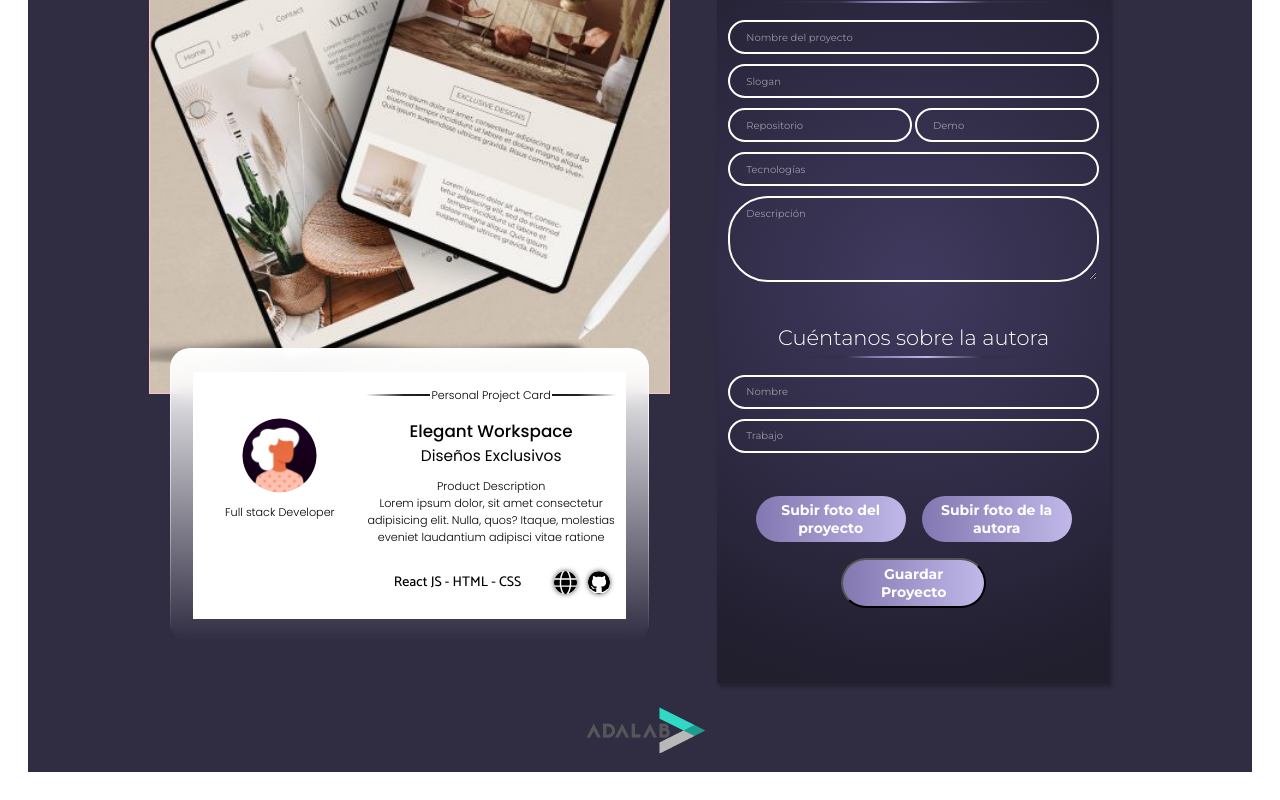
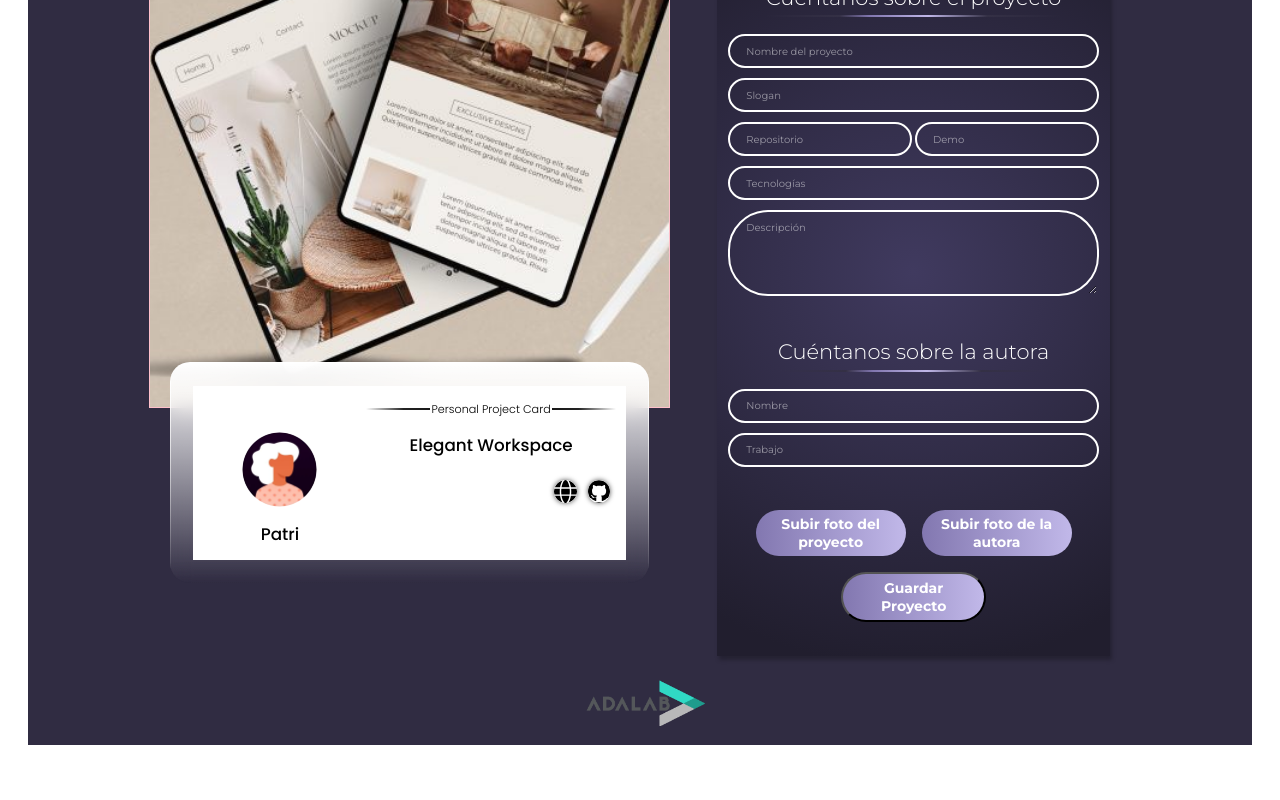
Before and after one commit to PatriXcX/Project-promo-B-pt-module-3-team-2, a React (Vite) app: page / in a window 1280 px wide. Shown: the part 452-1252 px from the top of the page. After the commit the page ends 1225 px from the top, so only its background shows below. Built offline with nearby package versions, Linux system fonts and the light colour scheme.

Commit message:
preview component created, info from APp exported and info in preview file updated to work with inputs info

```diff
--- a/src/components/App.jsx
+++ b/src/components/App.jsx
@@ -9,6 +9,7 @@ import CreateBtns from "./Sections/Buttons/Create-Btns";
 import "../styles/App.scss";
 import Info from "./Sections/Info";
 import InfoBtns from "./Sections/Buttons/Info-Btns";
+import Preview from "./Sections/Preview";
 
 function App() {
   //Función subir imagenes buttons form en API
@@ -31,7 +32,7 @@ function App() {
   };
 
   const [info, setInfo] = useState({
-    nombreDelProyecto: "",
+    name: "",
     slogan: "",
     repo: "",
     demo: "",
@@ -49,6 +50,7 @@ function App() {
   }, []);
 
   const handleInput = (ev) => {
+    console.log(ev.currentTarget);
     const key = ev.currentTarget.name;
     const newInfo = { ...info, [key]: ev.currentTarget.value };
     setInfo(newInfo);
@@ -58,7 +60,7 @@ function App() {
   return (
     <div className="container">
       <Header />
-
+      PEPINO
       <main className="main">
         <section className="hero">
           <h2 className="title">Proyectos molones</h2>
@@ -69,53 +71,7 @@ function App() {
             Ver proyectos
           </a>
         </section>
-
-        <section className="preview">
-          <div className="projectImage"></div>
-          <article className="card">
-            <h2 className="card__projectTitle">
-              <span className="card__projectTitle--text">
-                Personal project card
-              </span>
-            </h2>
-
-            <div className="card__author">
-              <div className="card__authorPhoto"></div>
-              <p className="card__job">Full stack Developer</p>
-              <h3 className="card__name">{info.nombreDelProyecto}</h3>
-            </div>
-
-            <div className="card__project">
-              <h3 className="card__name">Elegant Workspace</h3>
-              <p className="card__slogan">Diseños Exclusivos</p>
-              <h3 className="card__descriptionTitle">Product description</h3>
-              <p className="card__description">
-                Lorem ipsum dolor, sit amet consectetur adipisicing elit. Nulla,
-                quos? Itaque, molestias eveniet laudantium adipisci vitae
-                ratione
-              </p>
-
-              <div className="card__technicalInfo">
-                <p className="card__technologies">React JS - HTML - CSS</p>
-
-                <a
-                  className="icon icon__www"
-                  href="#"
-                  title="Haz click para ver el proyecto online"
-                >
-                  Web link
-                </a>
-                <a
-                  className="icon icon__github"
-                  href="#"
-                  title="Haz click para ver el código del proyecto"
-                >
-                  GitHub link
-                </a>
-              </div>
-            </div>
-          </article>
-        </section>
+        <Preview info={info}></Preview>
         <form className="addForm">
           <Info info={info} handleInput={handleInput} />
           <fieldset className="addForm__group--upload">
@@ -127,7 +83,6 @@ function App() {
           </fieldset>
         </form>
       </main>
-
       <Footer />
     </div>
   );
--- a/src/components/Sections/Info.jsx
+++ b/src/components/Sections/Info.jsx
@@ -1,19 +1,18 @@
 import { useEffect, useState } from "react";
 
-function Info({info, handleInput}) {
-
+function Info({ info, handleInput }) {
   return (
     <>
       <h2 className="title">Información</h2>
       <fieldset className="addForm__group">
         <legend className="addForm__title">Cuéntanos sobre el proyecto</legend>
         <input
-          value={info.nombreDelProyecto}
+          value={info.name}
           onInput={handleInput}
           className="addForm__input"
           type="text"
-          name="nombreDelProyecto"
-          id="nombreDelProyecto"
+          name="name"
+          id="name"
           placeholder="Nombre del proyecto"
         />
         <input
--- a/src/components/Sections/Preview.jsx
+++ b/src/components/Sections/Preview.jsx
@@ -0,0 +1,53 @@
+import PropTypes from "prop-types";
+function Preview({ info }) {
+  return (
+    <section className="preview">
+      <div className="projectImage"></div>
+      <article className="card">
+        <h2 className="card__projectTitle">
+          <span className="card__projectTitle--text">
+            Personal project card
+          </span>
+        </h2>
+
+        <div className="card__author">
+          <div className="card__authorPhoto"></div>
+          <p className="card__job">{info.job}</p>
+          <h3 className="card__name">{info.autor || "Patri"}</h3>
+        </div>
+
+        <div className="card__project">
+          <h3 className="card__name">{info.name || "Elegant Workspace"}</h3>
+          <p className="card__slogan">{info.slogan}</p>
+          <h3 className="card__descriptionTitle">{info.demo}</h3>
+          <p className="card__description">{info.desc}</p>
+
+          <div className="card__technicalInfo">
+            <p className="card__technologies">{info.technologies}</p>
+
+            <a
+              className="icon icon__www"
+              href="#"
+              title="Haz click para ver el proyecto online"
+            >
+              Web link
+            </a>
+            <a
+              className="icon icon__github"
+              href="#"
+              title="Haz click para ver el código del proyecto"
+            >
+              GitHub link
+            </a>
+          </div>
+        </div>
+      </article>
+    </section>
+  );
+}
+
+Preview.propTypes = {
+  info: PropTypes.object.isRequired,
+};
+
+export default Preview;
```
